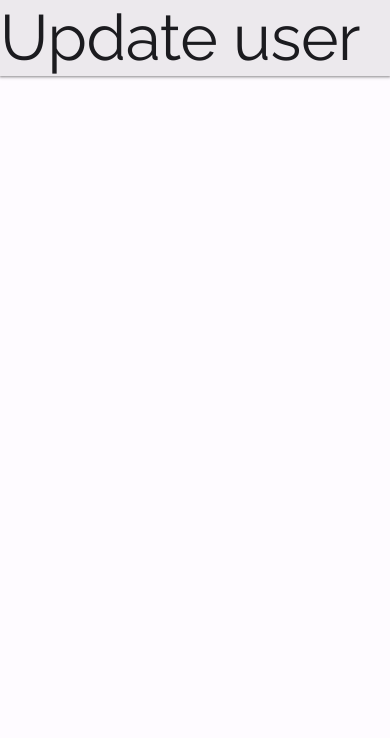
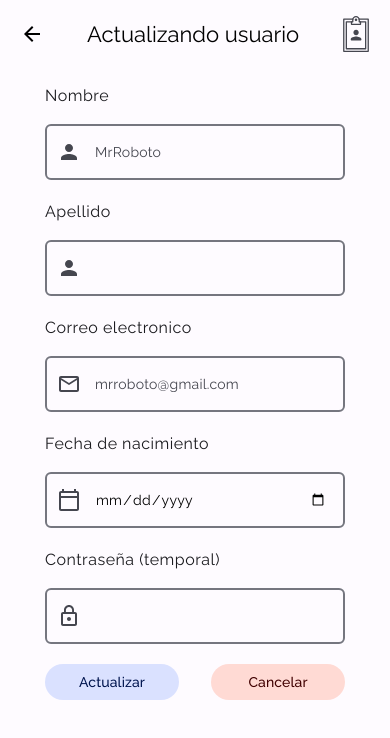
Before and after one commit to Rodrigo1619/Notimed, a Next.js app in the folder notimed-admin-web/: page /users/update in a window 390 px wide. Shown: the top 738 px of the page. Built offline with nearby package versions, Linux system fonts and the light colour scheme.

Commit message:
feat: /users/update w/responsive and Hydration fixed

```diff
--- a/notimed-admin-web/pages/users/create/index.tsx
+++ b/notimed-admin-web/pages/users/create/index.tsx
@@ -10,13 +10,7 @@ import { MdLockOutline, MdOutlineCalendarToday, MdOutlineMailOutline, MdPerson }
 
 const Create: NextPage = () => {
 
-    function onSubmit(e: React.FormEvent) {
-        e.preventDefault
 
-        const formData = new FormData(e.target as HTMLFormElement);
-        const body = Object.fromEntries(formData);
-        console.log(body.name)
-    }
 
     return (
         <>
@@ -29,7 +23,7 @@ const Create: NextPage = () => {
                 isEnabled={false}
                 isBack={true} />
 
-            <form className='w-full h-full px-4 mt-4 mb-8 space-y-5 md:px-16 items-center flex flex-col justify-center' onSubmit={(e) => onSubmit(e)}>
+            <form className='w-full h-full px-4 mt-4 mb-8 space-y-5 md:px-16 items-center flex flex-col justify-center'>
                 <InputGroup icon={<MdPerson className="absolute w-9 h-9 pl-3 text-onSurface-variant" />}
                     identifier="name"
                     placeholder={'MrRoboto'} type={'text'} minLenght={3} required={true} label={'Nombre'} />
@@ -50,7 +44,7 @@ const Create: NextPage = () => {
                     identifier='password' type='password' required={true} label="Contraseña (temporal)" />
 
                 <section className='w-full h-auto flex flex-row space-x-8 items-center max-w-[18.75rem]'>
-                    <OkButton text="Agregar" />
+                    <OkButton text="Crear" />
                     <CancelButton text="Cancelar" />
                 </section>
             </form>
--- a/notimed-admin-web/pages/users/index.tsx
+++ b/notimed-admin-web/pages/users/index.tsx
@@ -26,18 +26,22 @@ const Users: NextPage = () => {
                     title='Usuarios'
                     logo={<UserNotimed className='h-[2.25rem] w-[2.25rem]' />}
                     isEnabled={true}
-                    isBack = {false}
+                    isBack={false}
                 />
                 <div className="w-full h-full px-4 mb-8 space-y-4 md:px-16">
                     <div className='space-y-4 md:flex md:flex-row md:items-center md:space-x-4'>
                         <SearchInput />
                         <Link href='/users/create'>
-                            <a className="w-full h-12 bg-primary rounded-2xl space-x-4
+                            <button className="w-full h-12 bg-primary rounded-2xl space-x-4
                             flex flex-row justify-center items-center text-onPrimary
                             md:w-3/6 lg:w-2/12">
-                                <MdPersonAdd size={24} />
-                                <span className='labelLarge'> Nuevo usuario </span>
-                            </a>
+                                <div className='w-full h-full rounded-2xl space-x-4
+                                    flex flex-row justify-center items-center
+                                    hover:bg-onPrimaryState-hover focus:bg-onPrimaryState-focus'>
+                                    <MdPersonAdd size={24} />
+                                    <span className='labelLarge'> Nuevo usuario </span>
+                                </div>
+                            </button>
                         </Link>
                     </div>
                     <div className='space-y-4 lg:space-y-0 lg:grid lg:grid-cols-3 lg:gap-4'>
--- a/notimed-admin-web/pages/users/update/index.tsx
+++ b/notimed-admin-web/pages/users/update/index.tsx
@@ -1,12 +1,54 @@
 import type { NextPage } from 'next'
 import Head from 'next/head'
 import Image from 'next/image'
+import { ReactFragment } from 'react'
+import { MdLockOutline, MdOutlineCalendarToday, MdOutlineMailOutline, MdPerson } from 'react-icons/md'
+import CancelButton from '../../../src/components/Buttons/CancelButton'
+import OkButton from '../../../src/components/Buttons/OkButton'
+import InputGroup from '../../../src/components/Inputs/InputGroup'
+import Navbar from '../../../src/components/Navbar'
+import UserNotimed from '../../../src/components/svg/UserNotimed'
 
 const Update: NextPage = () => {
+
+
     return (
-        <div className='text-display1 bg-surface text-onSurface shadow-E3  hover:bg-onSurfaceState-hover focus:bg-onSurfaceState-focus'>
-            <h1> Update user </h1>
-        </div>
+        <>
+            <Head>
+                <title> Actualizando usuario </title>
+            </Head>
+
+            <Navbar title={'Actualizando usuario'}
+                logo={<UserNotimed className='h-[2.25rem] w-[2.25rem]' />}
+                isEnabled={false}
+                isBack={true} />
+
+            <form className='w-full h-full px-4 mt-4 mb-8 space-y-5 md:px-16 items-center flex flex-col justify-center'>
+                <InputGroup icon={<MdPerson className="absolute w-9 h-9 pl-3 text-onSurface-variant" />}
+                    identifier="name"
+                    placeholder={'MrRoboto'} type={'text'} minLenght={3} required={false} label={'Nombre'} />
+                <InputGroup icon={<MdPerson className="absolute w-9 h-9 pl-3 text-onSurface-variant" />}
+                    identifier="lastName"
+                    placeholder={''} type={'text'} minLenght={3} required={false} label={'Apellido'} />
+
+                <InputGroup icon={<MdOutlineMailOutline className="absolute w-9 h-9 pl-3 text-onSurface-variant" />}
+                    placeholder='mrroboto@gmail.com'
+                    identifier='email' type='email' minLenght={5} required={false} label="Correo electronico" />
+
+                <InputGroup icon={<MdOutlineCalendarToday className="absolute w-9 h-9 pl-3 text-onSurface-variant" />}
+                    placeholder='mrroboto@gmail.com'
+                    identifier='birthday' type='date' required={false} label="Fecha de nacimiento" />
+
+                <InputGroup icon={<MdLockOutline className="absolute w-9 h-9 pl-3 text-onSurface-variant" />}
+                    placeholder=''
+                    identifier='password' type='password' required={false} label="Contraseña (temporal)" />
+
+                <section className='w-full h-auto flex flex-row space-x-8 items-center max-w-[18.75rem]'>
+                    <OkButton text="Actualizar" />
+                    <CancelButton text="Cancelar" />
+                </section>
+            </form>
+        </>
     )
 }
 
--- a/notimed-admin-web/src/components/Buttons/OkButton.tsx
+++ b/notimed-admin-web/src/components/Buttons/OkButton.tsx
@@ -3,7 +3,7 @@ import { ButtonProps } from "../interfaces/props";
 
 const OkButton: FC<ButtonProps> = ({ className, text }) => {
     return (
-        <button className="bg-primaryContainer text-onPrimaryContainer labelLarge w-1/2 rounded-full" type="button">
+        <button className="bg-primaryContainer text-onPrimaryContainer labelLarge w-1/2 rounded-full" type="submit">
             <div className="hover:bg-onPrimaryContainerState-hover focus:bg-onPrimaryContainerState-focus
                 px-7 py-2 w-full rounded-full">
                 {text}
--- a/notimed-admin-web/src/components/Cards/UserCard.tsx
+++ b/notimed-admin-web/src/components/Cards/UserCard.tsx
@@ -6,6 +6,7 @@ import DialogContent from '@mui/material/DialogContent';
 import DialogContentText from '@mui/material/DialogContentText';
 import DialogTitle from '@mui/material/DialogTitle';
 import { Divider } from "@mui/material";
+import Link from "next/link";
 
 
 const UserCard: FC = () => {
@@ -88,12 +89,14 @@ const UserCard: FC = () => {
         </div>
       </section>
       <div className='flex flex-row w-full justify-end space-x-2 h-auto'>
-        <button className='flex justify-center items-center rounded-full border-[1px]
+        <Link href='/users/update'>
+          <button className='flex justify-center items-center rounded-full border-[1px]
             border-outline h-10 w-10 text-button text-onSurface-variant
             hover:bg-onSurfaceVariantState-hover focus:bg-onSurfaceVariantState-focus'
-        >
-          <MdEdit size={24} />
-        </button>
+          >
+            <MdEdit size={24} />
+          </button>
+        </Link>
         <button className='flex justify-center items-center rounded-full border-[1px]
             border-outline h-10 w-10 text-button text-onSurface-variant
             hover:bg-onSurfaceVariantState-hover focus:bg-onSurfaceVariantState-focus'
--- a/notimed-admin-web/src/components/Inputs/InputGroup.tsx
+++ b/notimed-admin-web/src/components/Inputs/InputGroup.tsx
@@ -35,6 +35,8 @@ const InputGroup: FC<InputProps> = ({
                 minLength={minLenght ?? 0}
                 required={required ?? false}
                 type={type}
+                min="1920-01-01"
+                max="2018-12-31"
             />
             </div>
         </section>
```
